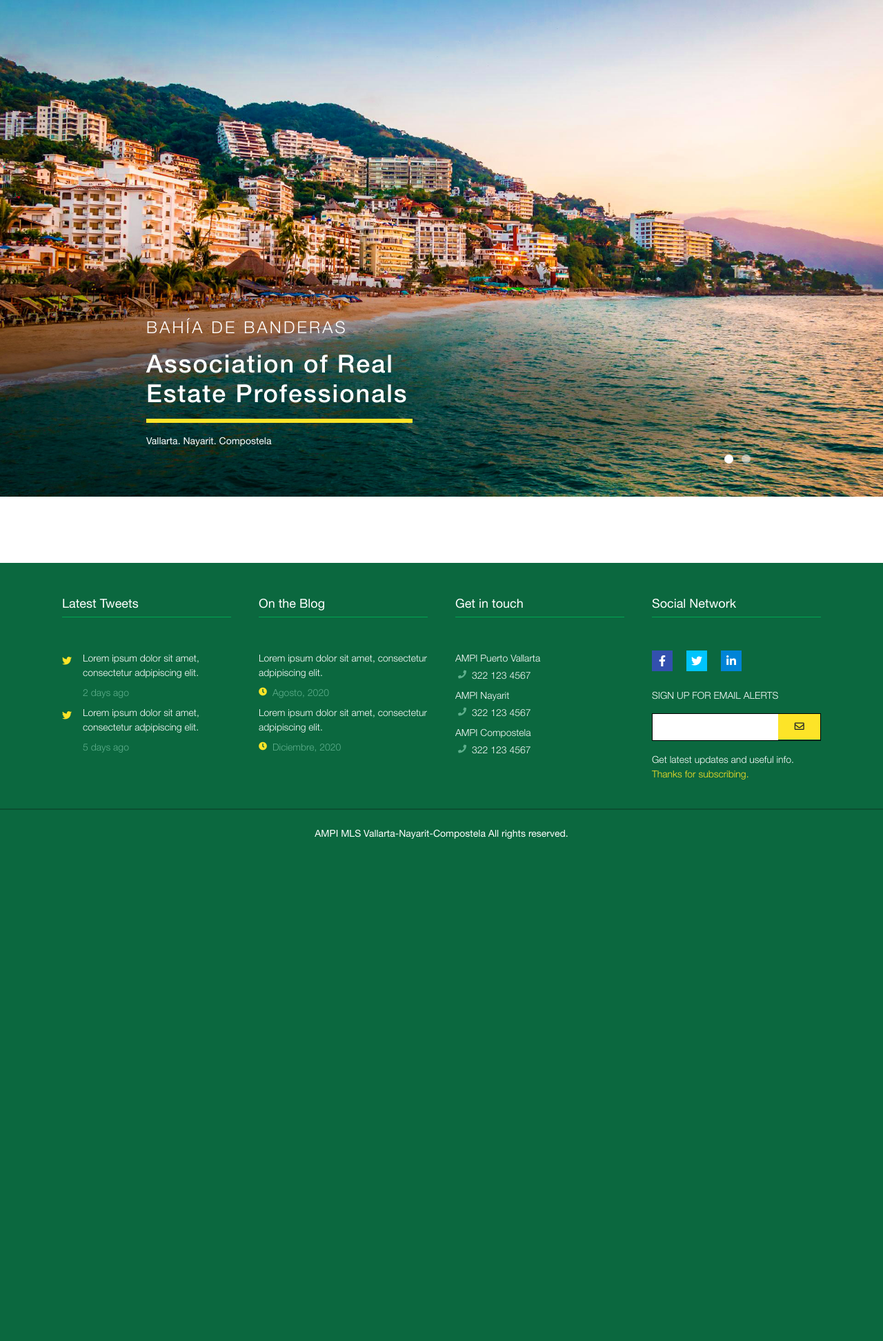
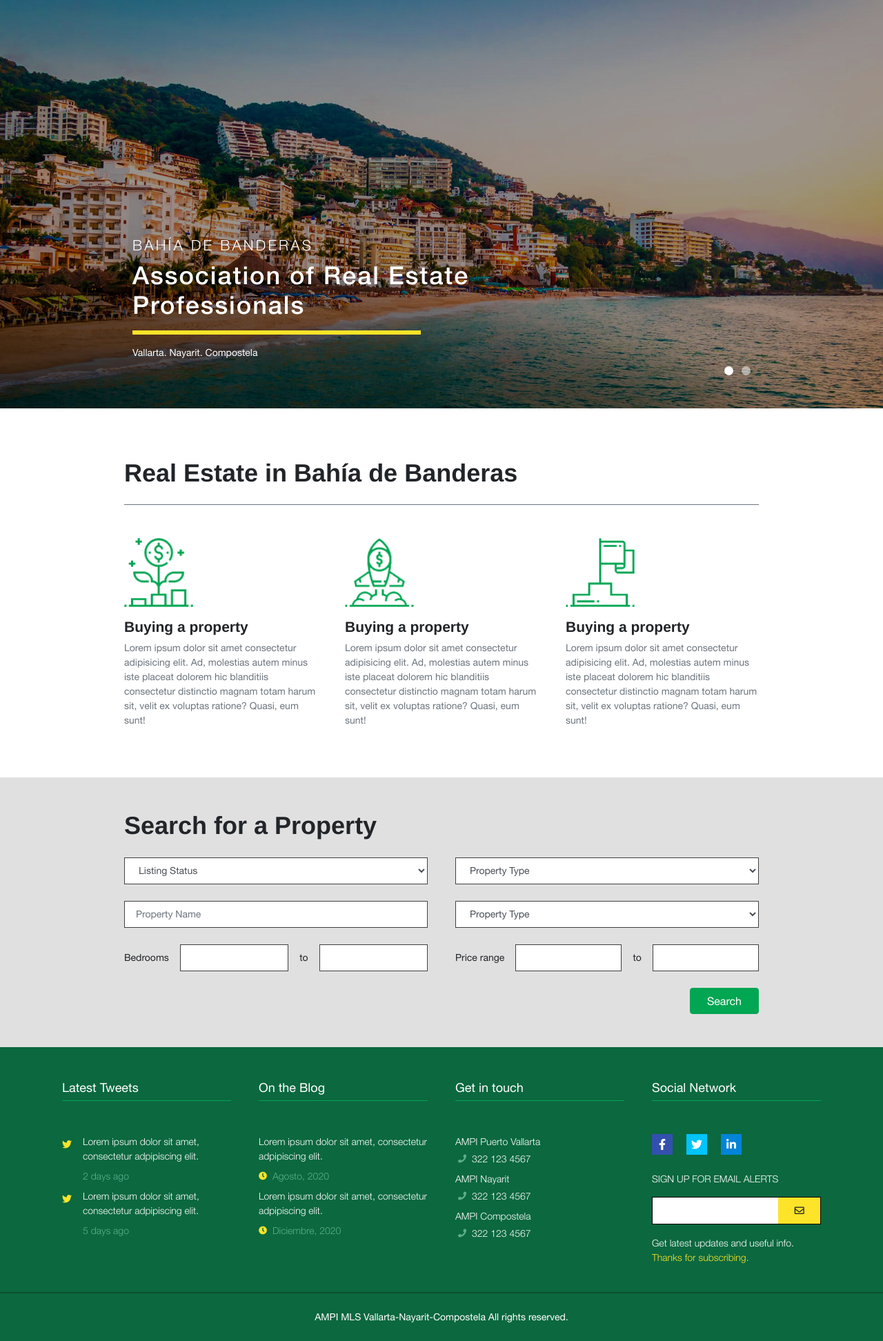
Before and after one commit to blakmetall/ampi, a PHP site: page /dist/index.html in a window 1280 px wide. Shown: the part 121-2065 px from the top of the page at 69% size. Before the commit the page ends 1337 px from the top, so only its background shows below. Run offline with PHP 8.4, Linux system fonts and the light colour scheme; some libraries are stand-ins or nearby versions.

Commit message:
formulario home

```diff
--- a/dist/index.html
+++ b/dist/index.html
@@ -13,6 +13,9 @@
 
     <!-- fontawesome icons -->
     <link rel="stylesheet" href="vendor/fontawesome/css/all.min.css" />
+
+    <!-- animate css librart -->
+    <link rel="stylesheet" href="https://cdnjs.cloudflare.com/ajax/libs/animate.css/4.0.0/animate.min.css" />
 
     <!-- material design icons -->
     <link href="https://fonts.googleapis.com/icon?family=Material+Icons" rel="stylesheet">
@@ -123,41 +126,161 @@
         </ol>
         <div class="carousel-inner">
             <div class="carousel-item active">
-                <img src="img/puerto-vallarta.jpg" class="d-block w-100" alt="">
+                <img src="img/demo-slide-1.jpg" class="d-block w-100" alt="">
+                <div class="app-carousel-overlay"></div>
+                <div class="carousel-caption no-gutters">
+                    <div class="col-sm-9 col-md-8 col-lg-7 text-left">
+                        <h6
+                            class="text-uppercase font-weight-light mb-2 app-font-21 letter-spacing-6 d-none d-sm-block animate__animated animate__flipInX">
+                            Bahía de Banderas
+                        </h6>
+                        <h5
+                            class="app-font-weight-bolder app-font-36 mb-3 letter-spacing-3 animate__animated animate__flipInX">
+                            Association of Real Estate
+                            Professionals
+                        </h5>
+                        <div class="app-line w-80 warning mb-3 animate__animated animate__flipInX"></div>
+                        <p class="app-font-weight-500 mb-0 d-none d-sm-block animate__animated animate__flipInX">
+                            Vallarta. Nayarit. Compostela</p>
+                    </div>
+                </div>
+            </div>
+            <!-- <div class="carousel-item">
+                <img src="img/demo-slide-1.jpg" class="d-block w-100" alt="">
+                <div class="app-carousel-overlay"></div>
                 <div class="carousel-caption">
                     <div class="col-sm-9 col-md-8 col-lg-7 text-left">
                         <h6
-                            class="text-uppercase font-weight-light mb-3 app-font-24 letter-spacing-6 d-none d-sm-block">
-                            Bahía de Banderas
+                            class="text-uppercase font-weight-light mb-2 app-font-21 letter-spacing-6 d-none d-sm-block animate__animated animate__flipInX">
+                            City or Location
                         </h6>
-                        <h5 class="app-font-weight-bolder app-font-36 mb-3 letter-spacing-3">Association of Real Estate
-                            Professionals
+                        <h5
+                            class="app-font-weight-bolder app-font-36 mb-3 letter-spacing-3 animate__animated animate__flipInX">
+                            Carousel Title
                         </h5>
-                        <div class="app-line w-80 warning mb-3"></div>
-                        <p class="app-font-weight-500 mb-0 d-none d-sm-block">Vallarta. Nayarit. Compostela</p>
+                        <div class="app-line w-80 warning mb-3 animate__animated animate__flipInX"></div>
+                        <p class="app-font-weight-500 mb-0 d-none d-sm-block animate__animated animate__flipInX">
+                            Example. Example. Example</p>
                     </div>
                 </div>
+            </div> -->
+        </div>
+    </div>
+
+    <!-- separator -->
+    <div class="pt-5 pb-4"></div>
+
+    <div class="container app-container-lg">
+        <!-- title -->
+        <h1 class="mb-4 font-weight-bold app-font-36">Real Estate in Bahía de Banderas</h1>
+        <div class="app-line secondary xxs mb-5"></div>
+
+        <div class="card-deck">
+            <div class="card border-0 app-card-1">
+                <img src="img/icons/home-icon-1.png" alt="" class="width-auto mb-3">
+                <h2 class="font-weight-bold mb-2 app-font-21">Buying a property</h2>
+                <p class="mb-0 text-secondary">
+                    Lorem ipsum dolor sit amet consectetur adipisicing elit. Ad, molestias autem minus iste placeat
+                    dolorem hic blanditiis consectetur distinctio magnam totam harum sit, velit ex voluptas ratione?
+                    Quasi, eum sunt!
+                </p>
             </div>
-            <div class="carousel-item">
-                <img src="img/puerto-vallarta.jpg" class="d-block w-100" alt="">
-                <div class="carousel-caption">
-                    <div class="col-sm-9 col-md-8 col-lg-7 text-left">
-                        <h6
-                            class="text-uppercase font-weight-light mb-3 app-font-24 letter-spacing-6 d-none d-sm-block">
-                            City or Location
-                        </h6>
-                        <h5 class="app-font-weight-bolder app-font-36 mb-3 letter-spacing-3">
-                            Carousel Title
-                        </h5>
-                        <div class="app-line w-80 warning mb-3"></div>
-                        <p class="app-font-weight-500 mb-0 d-none d-sm-block">Example. Example. Example</p>
-                    </div>
-                </div>
+            <div class="card border-0 app-card-1">
+                <img src="img/icons/home-icon-2.png" alt="" class="width-auto mb-3">
+                <h2 class="font-weight-bold mb-2 app-font-21">Buying a property</h2>
+                <p class="mb-0 text-secondary">
+                    Lorem ipsum dolor sit amet consectetur adipisicing elit. Ad, molestias autem minus iste placeat
+                    dolorem hic blanditiis consectetur distinctio magnam totam harum sit, velit ex voluptas ratione?
+                    Quasi, eum sunt!
+                </p>
+            </div>
+            <div class="card border-0 app-card-1">
+                <img src="img/icons/home-icon-3.png" alt="" class="width-auto mb-3">
+                <h2 class="font-weight-bold mb-2 app-font-21">Buying a property</h2>
+                <p class="mb-0 text-secondary">
+                    Lorem ipsum dolor sit amet consectetur adipisicing elit. Ad, molestias autem minus iste placeat
+                    dolorem hic blanditiis consectetur distinctio magnam totam harum sit, velit ex voluptas ratione?
+                    Quasi, eum sunt!
+                </p>
             </div>
         </div>
     </div>
 
-    <div class="py-5"></div>
+    <!-- separator -->
+    <div class="pt-5 pb-4"></div>
+
+    <div class="app-home-form py-5">
+        <div class="container app-container-lg">
+            <!-- title -->
+            <h2 class="mb-4 font-weight-bold h1 app-font-36">Search for a Property</h2>
+
+            <form>
+                <!-- row 1 -->
+                <div class="row">
+                    <div class="col-sm-6 mb-4">
+                        <select name="" class="form-control form-control-lg">
+                            <option value="">Listing Status</option>
+                            <option value="active">Active</option>
+                            <option value="sold">Sold</option>
+                        </select>
+                    </div>
+                    <div class="col-sm-6 mb-4">
+                        <select name="" class="form-control form-control-lg">
+                            <option value="">Property Type</option>
+                            <option value="condo">Condo</option>
+                            <option value="house">House</option>
+                            <option value="land">Land</option>
+                        </select>
+                    </div>
+                </div>
+
+                <!-- row 2 -->
+                <div class="row">
+                    <div class="col-sm-6 mb-4">
+                        <input type="text" placeholder="Property Name" class="form-control form-control-lg">
+                    </div>
+                    <div class="col-sm-6 mb-4">
+                        <select name="" class="form-control form-control-lg">
+                            <option value="">Property Type</option>
+                            <option value="condo">Condo</option>
+                            <option value="house">House</option>
+                            <option value="land">Land</option>
+                        </select>
+                    </div>
+                </div>
+
+                <!-- row 3 -->
+                <div class="row">
+                    <div class="col-sm-6 mb-4">
+                        <div class="d-flex align-items-center">
+                            <div class="flex-shrink-0 mr-3">Bedrooms</div>
+                            <input type="number" value="" class="form-control form-control-lg mr-3">
+                            <div class="mr-3">to</div>
+                            <input type="number" value="" class="form-control form-control-lg">
+                        </div>
+                    </div>
+                    <div class="col-sm-6 mb-4">
+                        <div class="d-flex align-items-center">
+                            <div class="flex-shrink-0 mr-3">Price range</div>
+                            <input type="number" value="" class="form-control form-control-lg mr-3">
+                            <div class="mr-3">to</div>
+                            <input type="number" value="" class="form-control form-control-lg">
+                        </div>
+                    </div>
+                </div>
+
+                <!-- submit -->
+                <div class="row">
+                    <div class="col text-right">
+                        <button class="btn btn-primary px-4">
+                            Search
+                        </button>
+                    </div>
+                </div>
+            </form>
+
+        </div>
+    </div>
 
     <!-- footer -->
     <div class="app-footer pt-5">
--- a/scss/_variables.scss
+++ b/scss/_variables.scss
@@ -9,6 +9,6 @@ $info3: #69e999; // sidebar
 
 $appGreenDark: #0b683f;
 $appGreenDark2: #395748;
-$appMidGray: #e1e0e0;
+$appMidBrown: #e1e0e0;
 
 $grid-gutter-width: 40px !default;
--- a/scss/app.scss
+++ b/scss/app.scss
@@ -8,6 +8,17 @@
 body {
     font-family: 'Helvetica Neue', Helvetica, Arial, sans-serif;
     font-size: 14px;
+}
+
+.form-control {
+    border-radius: 0;
+    border: 1px solid lighten(#000, 25%);
+    font-size: 14px;
+
+    &:focus {
+        box-shadow: 0 .125rem .25rem rgba(0, 0, 0, .175) !important;
+        border-color: #000;
+    }
 }
 
 .app-navbar {
@@ -91,6 +102,8 @@ body {
                 width: 100%;
                 border: none;
                 border-radius: 0;
+                box-shadow: none;
+                font-size: 1rem;
             }
         }
 
@@ -107,6 +120,18 @@ body {
 }
 
 .app-carousel {
+    position: relative;
+
+    .app-carousel-overlay {
+        position: absolute;
+        top: 0;
+        left: 0;
+        width: 100%;
+        height: 100%;
+
+        background-color: rgba(#000, 0.39);
+    }
+
     .carousel-indicators {
         li {
             border: 0;
@@ -120,8 +145,36 @@ body {
     }
 
     .carousel-caption {
+        max-width: map-get($container-max-widths, 'lg');
         padding-bottom: 50px;
+
+        h6 {
+            animation-delay: 0.25s;
+        }
+
+        h5 {
+            animation-delay: 0.4s;
+        }
+
+        .app-line {
+            animation-delay: 0.4s;
+        }
+
+        p {
+            animation-delay: 0.75s;
+        }
     }
+}
+
+.app-card-1 {
+    img {
+        width: 100px;
+        height: auto;
+    }
+}
+
+.app-home-form {
+    background: $appMidBrown;
 }
 
 @include media-breakpoint-up(sm) {}
--- a/scss/custom.scss
+++ b/scss/custom.scss
@@ -2,6 +2,10 @@
 @import "../node_modules/bootstrap/scss/functions";
 @import "../node_modules/bootstrap/scss/variables";
 @import "../node_modules/bootstrap/scss/mixins";
+
+.width-auto {
+    width: auto;
+}
 
 .letter-spacing-1 {
     letter-spacing: 0.075rem;
@@ -183,6 +187,10 @@
         width: 80%;
     }
 
+    &.xxs {
+        height: 1px;
+    }
+
     &.xs {
         height: 2px;
     }
@@ -218,6 +226,31 @@
     &.info {
         background: $info;
     }
+
+    &.brown {
+        background: darken($appMidBrown, 20%);
+    }
+}
+
+.app-container,
+.app-container-xl {
+    max-width: map-get($container-max-widths, 'xl');
+}
+
+.app-container-lg {
+    max-width: map-get($container-max-widths, 'lg');
+}
+
+.app-container-md {
+    max-width: map-get($container-max-widths, 'md');
+}
+
+.app-container-sm {
+    max-width: map-get($container-max-widths, 'sm');
+}
+
+.app-container-xs {
+    max-width: map-get($container-max-widths, 'xs');
 }
 
 @include media-breakpoint-up(sm) {}
```
Also changed, not shown: dist/css/custom.css (+1 -1 lines), dist/css/app.css, dist/img/demo-slide-1.jpg (added), dist/img/puerto-vallarta.jpg, package.json (line endings or trailing spaces).
